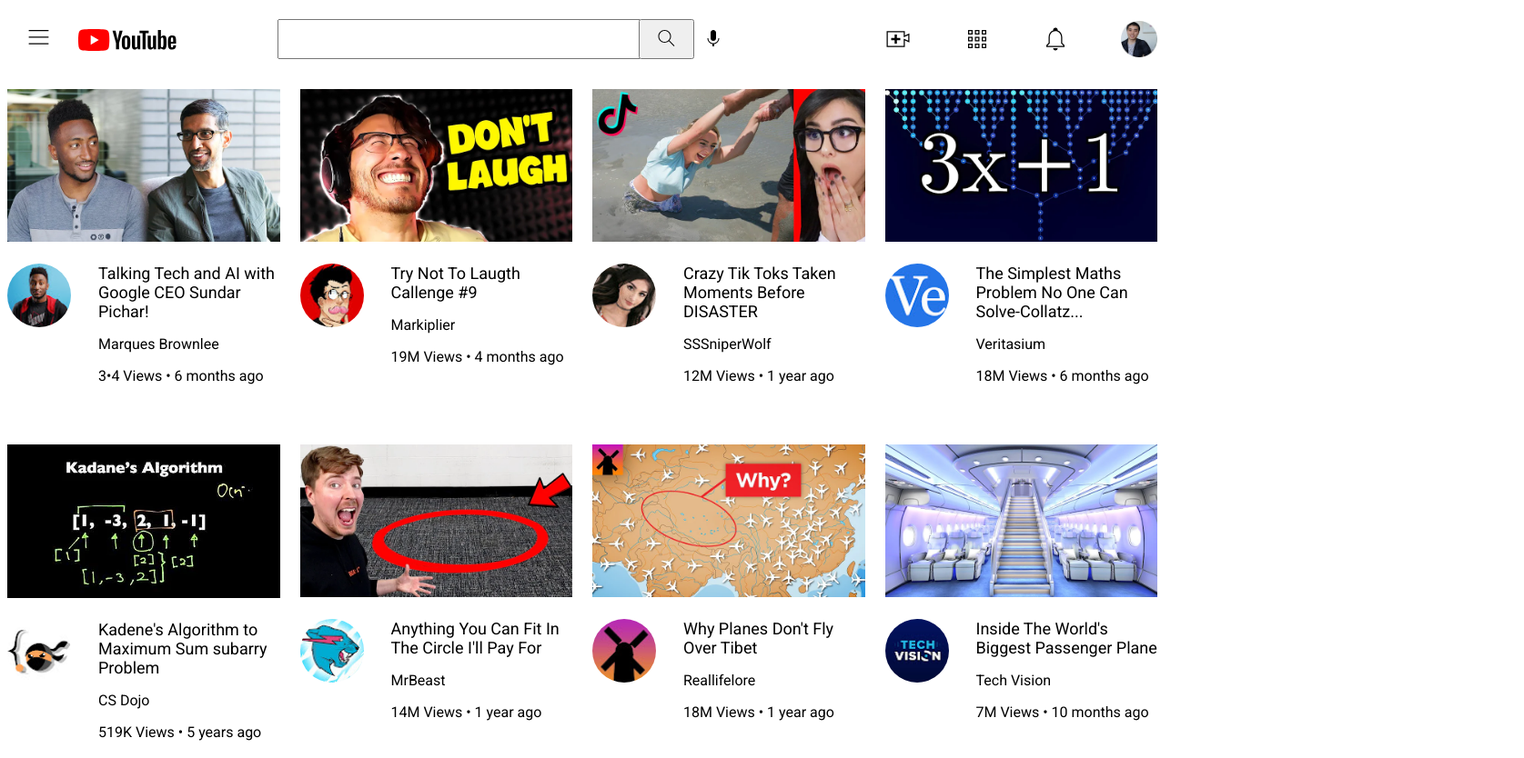
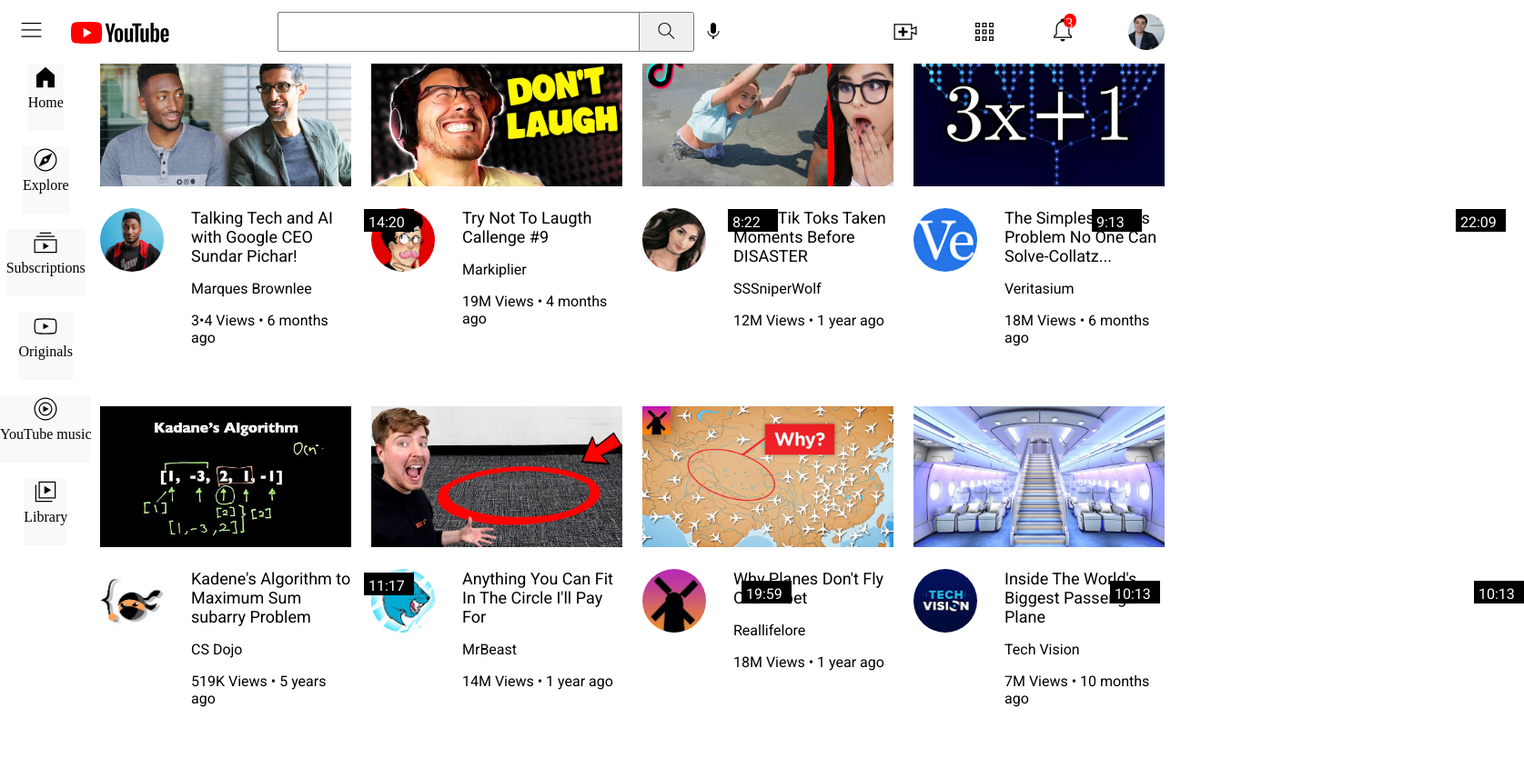
Before and after one commit to TigonEmmanuel/SimpleYoutube, a plain HTML site: page index.html in a window 1280 px wide. Shown: the top 834 px of the page at 91% size, 1675 px wide, since content can reach past the window. Drawn offline with Linux system fonts and the light colour scheme.

Commit message:
original update

```diff
--- a/css/index.css
+++ b/css/index.css
@@ -1,3 +1,7 @@
+.body {
+  margin: 0px;
+}
+
 .header {
   /* border: 1px solid red; */
   height: 70px;
@@ -6,6 +10,10 @@
   justify-content: space-between;
   align-items: center;
   margin-bottom: 20px;
+  position: fixed;
+  top: 0px;
+  width: 100%;
+  background-color: #fff;
 }
 
 .youtube-logo {
@@ -64,6 +72,7 @@
   justify-content: space-between;
   height: 50px;
   align-items: center;
+  position: relative;
 }
 
 .upload-icon {
@@ -72,14 +81,94 @@
 
 .youtube-apps-svg {
   height: 30px;
+  position: relative;
 }
 
 .notification-svg {
   height: 30px;
 }
 
+/* .notification-svg:hover . + notification-display {
+  opacity: 0;
+} */
+
+.notification-container {
+  position: relative;
+  /* border: 1px solid #000; */
+}
+
+.notification-container:hover {
+  cursor: pointer;
+  position: relative;
+}
+
+.number-notification {
+  position: absolute;
+  top: -3px;
+  right: 0;
+  background-color: red;
+  color: #fff;
+  padding: 2px;
+  width: 10px;
+  height: 12px;
+  border-radius: 100%;
+}
+
+.notification-display {
+  opacity: 0;
+}
+.notification-display:hover {
+  cursor: pointer;
+  color: #606060;
+  opacity: 0;
+  position: absolute;
+  top: 5px;
+  opacity: 3;
+}
+
 .my-channel-jpeg {
   height: 40px;
+}
+
+.side-bar {
+  /* border: 2px solid red; */
+  /* height: 70px; */
+  display: flex;
+  flex-direction: column;
+  justify-content: space-between;
+  align-items: center;
+  position: fixed;
+  bottom: 0px;
+  top: 70px;
+  left: 0px;
+  margin-bottom: 200px;
+}
+
+.home-image,
+.subscribe-image,
+.image-explore,
+.original-image,
+.music-image,
+.library-image {
+  height: 30px;
+  align-items: center;
+}
+
+.sidebar-link {
+  text-align: center;
+  /* border: 1px solid black; */
+  /* background-color: #606060;
+  opacity: 1px; */
+  /* color: #747272; */
+  height: 74px;
+  background-color: rgb(249, 249, 249);
+}
+
+.sidebar-link:hover {
+  background-color: rgb(249, 240, 240);
+  cursor: pointer;
+  /* opacity: 1px; */
+  color: #747272;
 }
 
 .video-grid {
@@ -90,6 +179,126 @@
   grid-template-columns: 1fr 1fr 1fr 1fr;
   column-gap: 22px;
   row-gap: 50px;
+  padding-left: 110px;
+  margin-top: 50px;
+  /* position: relative; */
+  z-index: 1px;
+}
+
+.video-duration {
+  position: absolute;
+  top: 230px;
+  left: 400px;
+  background-color: #000;
+  color: #fff;
+  padding: 5px;
+  width: 45px;
+  height: 15px;
+  /* border-radius: 100%;
+  */
+  z-index: 1;
+}
+
+.video-durations {
+  position: absolute;
+  top: 230px;
+  left: 800px;
+  background-color: #000;
+  color: #fff;
+  padding: 5px;
+  width: 45px;
+  height: 15px;
+  /* border-radius: 100%;
+  */
+  z-index: 1;
+}
+
+.video-durationss {
+  position: absolute;
+  top: 230px;
+  left: 1200px;
+  background-color: #000;
+  color: #fff;
+  padding: 5px;
+  width: 45px;
+  height: 15px;
+  /* border-radius: 100%;
+  */
+  z-index: 1;
+}
+
+.video-durationsss {
+  position: absolute;
+  top: 230px;
+  left: 1600px;
+  background-color: #000;
+  color: #fff;
+  padding: 5px;
+  width: 45px;
+  height: 15px;
+  /* border-radius: 100%;
+  */
+  z-index: 1;
+}
+
+.video-duration1 {
+  position: absolute;
+  top: 630px;
+  left: 400px;
+  background-color: #000;
+  color: #fff;
+  padding: 5px;
+  width: 45px;
+  height: 15px;
+  /* border-radius: 100%;
+  */
+  z-index: 1;
+}
+
+.video-duration2 {
+  position: absolute;
+  top: 639px;
+  left: 815px;
+  background-color: #000;
+  color: #fff;
+  padding: 5px;
+  width: 45px;
+  height: 15px;
+  /* border-radius: 100%;
+  */
+  z-index: 1;
+}
+
+.video-duration3 {
+  position: absolute;
+  top: 639px;
+  left: 1220px;
+  background-color: #000;
+  color: #fff;
+  padding: 5px;
+  width: 45px;
+  height: 15px;
+  /* border-radius: 100%;
+  */
+  z-index: 1;
+}
+
+.video-duration4 {
+  position: absolute;
+  top: 639px;
+  left: 1620px;
+  background-color: #000;
+  color: #fff;
+  padding: 5px;
+  width: 45px;
+  height: 15px;
+  /* border-radius: 100%;
+  */
+  z-index: 1;
+}
+
+.thumbnail-container {
+  /* position: relative; */
 }
 
 .thumbnail-img {
@@ -111,6 +320,7 @@
   width: 70px;
   height: 70px;
   border-radius: 50%;
+  /* position: relative; */
 }
 
 .video-info {
--- a/index.html
+++ b/index.html
@@ -12,7 +12,7 @@
     />
     <link rel="stylesheet" href="css/index.css" />
   </head>
-  <body>
+  <body class="body">
     <header class="header">
       <div class="youtube-logo">
         <img
@@ -46,11 +46,16 @@
           src="icons/youtube-apps.svg"
           alt="youtube-apps"
         />
-        <img
-          class="notification-svg"
-          src="icons/notifications.svg"
-          alt="notification"
-        />
+        <div class="notification-container">
+          <img
+            class="notification-svg"
+            src="icons/notifications.svg"
+            alt="notification"
+          />
+          <!-- <div class="notification-display">notification</div> -->
+          <div class="number-notification">3</div>
+        </div>
+
         <img
           class="my-channel-jpeg"
           src="icons/my-channel.jpeg"
@@ -58,6 +63,41 @@
         />
       </div>
     </header>
+    <nav class="side-bar">
+      <div class="sidebar-link">
+        <img class="home-image" src="icons/home.svg" alt="home image" />
+        <div>Home</div>
+      </div>
+      <div class="sidebar-link">
+        <img
+          src="icons/explore.svg"
+          alt="explore image"
+          class="image-explore"
+        />
+        <div>Explore</div>
+      </div>
+
+      <div class="sidebar-link">
+        <img
+          src="icons/subscriptions.svg"
+          alt="subscribe-image"
+          class="subscribe-image"
+        />
+        <div>Subscriptions</div>
+      </div>
+      <div class="sidebar-link">
+        <img src="icons/originals.svg" alt="" class="original-image" />
+        <div>Originals</div>
+      </div>
+      <div class="sidebar-link">
+        <img src="icons/youtube-music.svg" alt="" class="music-image" />
+        <div>YouTube music</div>
+      </div>
+      <div class="sidebar-link">
+        <img src="icons/library.svg" alt="" class="library-image" />
+        <div>Library</div>
+      </div>
+    </nav>
     <main>
       <div class="video-grid">
         <div class="video-card">
@@ -69,6 +109,7 @@
                 class="thumbnail-img"
               />
             </a>
+            <div class="video-duration">14:20</div>
           </div>
 
           <div class="video-info-grid">
@@ -79,6 +120,7 @@
                   src="channel-pictures/channel-1.jpeg"
                   alt="channel-pic"
                 />
+                <!-- <div class="video-duration">3</div> -->
               </a>
             </div>
             <div class="video-info">
@@ -109,6 +151,7 @@
                 class="thumbnail-img"
               />
             </a>
+            <div class="video-durations">8:22</div>
           </div>
 
           <div class="video-info-grid">
@@ -150,6 +193,7 @@
                 class="thumbnail-img"
               />
             </a>
+            <div class="video-durationss">9:13</div>
           </div>
 
           <div class="video-info-grid">
@@ -191,6 +235,7 @@
                 class="thumbnail-img"
               />
             </a>
+            <div class="video-durationsss">22:09</div>
           </div>
           <div class="video-info-grid">
             <div class="channel-profile-pic">
@@ -231,6 +276,7 @@
                 class="thumbnail-img"
               />
             </a>
+            <div class="video-duration1">11:17</div>
           </div>
           <div class="video-info-grid">
             <div class="channel-profile-pic">
@@ -271,6 +317,7 @@
                 class="thumbnail-img"
               />
             </a>
+            <div class="video-duration2">19:59</div>
           </div>
           <div class="video-info-grid">
             <div class="channel-profile-pic">
@@ -311,6 +358,7 @@
                 class="thumbnail-img"
               />
             </a>
+            <div class="video-duration3">10:13</div>
           </div>
           <div class="video-info-grid">
             <div class="channel-profile-pic">
@@ -351,6 +399,7 @@
                 class="thumbnail-img"
               />
             </a>
+            <div class="video-duration4">10:13</div>
           </div>
           <div class="video-info-grid">
             <div class="channel-profile-pic">
```
Also changed, not shown: icons/explore.svg (added), icons/home.svg (added), icons/library.svg (added), icons/originals.svg (added), icons/subscriptions.svg (added), icons/youtube-music.svg (added).
